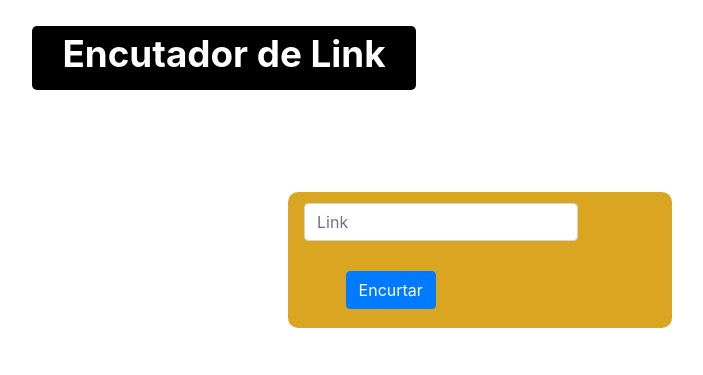
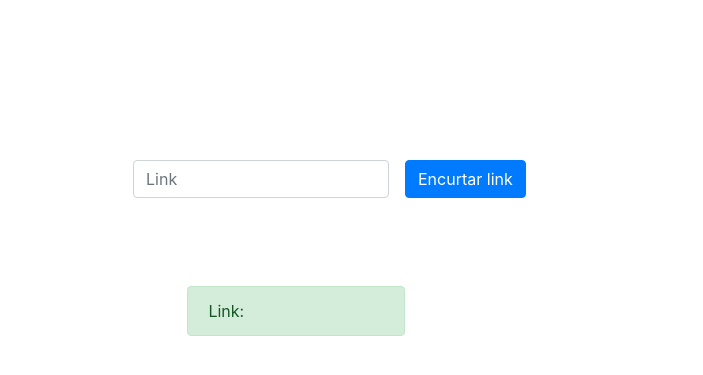
Before and after one commit to Filipe-uefs/Encurtador-de-Link, a Flask app: page / in a window 1280 px wide. Shown: the top 375 px of the page, without its empty margins (160-863 px from the left). Run offline with Flask 2, Linux system fonts and the light colour scheme; some libraries are stand-ins or nearby versions.

Commit message:
update layout and show new link

```diff
--- a/static/css/style.css
+++ b/static/css/style.css
@@ -1,34 +1,35 @@
-
 
 body{
 	margin: auto;
-	background-color: blue;
-}
-
-.title{
-	margin-top: 2%;
-	margin-left: 15%;
-	text-align: center;
-	background-color: black;
-	color: red;
-	width: 30%;
-	height: 8%;
-	border-radius: 5px;
-	color: white;
-	font-size: 2.3em;
-	font-weight: bold;
 }
 
 
-.form-inline {
-	margin-top: 8%;
-	margin-left: 35%;
-	background-color: goldenrod;
-	width: 30%;
-	height: 17%;
-	border-radius: 10px;
+
+@media (max-width: 599px) {
+	form {
+		margin-left: 12vw;
+		margin-top: 20vh;
+	}
+
+	form button {
+		margin-left: 16vw;
+	}
+
 }
 
-.form-inline button{
-	margin-left: 15%;
+@media (min-width: 600px) {
+	form {
+		margin-left: 15vw;
+		margin-top: 20vh;
+	}
+
+	#link {
+		width: 20vw;
+	}
+
+	#display-link {
+		margin-top: 10vh;
+		margin-left: 20.5vw;
+		width: 17vw;
+	}
 }
--- a/static/js/app.js
+++ b/static/js/app.js
@@ -1,14 +1,14 @@
 
 const bnt = document.getElementById("send")
-bnt.addEventListener("click", function(e){
+bnt.addEventListener("click", function (e) {
     e.preventDefault();
     var link = document.getElementById("link").value;
     link = link.trim()
-    if(link==""){
+    if (link == "") {
         alert("Link requerido")
         return
     }
-    async function registerLink(){
+    async function registerLink() {
         try {
             const response = await fetch("http://127.0.0.1:5000/registerLink", {
                 method: 'POST',
@@ -16,11 +16,11 @@ bnt.addEventListener("click", function(e){
                     'Accept': 'application/json',
                     'Content-Type': 'application/json'
                 },
-        body: JSON.stringify({link: link})
+                body: JSON.stringify({ link: link })
             })
             const data = await response.json()
-        console.log(data)
-       } catch(error){
+            document.getElementById("display-link").innerHTML = `Link http://127.0.0.1:5000/${data["index"]}`;
+        } catch (error) {
             console.error("erro")
         }
     }
--- a/templates/index.html
+++ b/templates/index.html
@@ -1,19 +1,26 @@
-<!-- templates/index.html -->
-<html>
+<!DOCTYPE html>
+<html lang="en">
 <head>
-    <title>Flask Shop</title>
+	<meta charset="UTF-8">
+	<meta http-equiv="X-UA-Compatible" content="IE=edge">
+	<meta name="viewport" content="width=device-width, initial-scale=1.0">
+	<title>Encurtador de link</title>
+	<link rel="stylesheet" href="https://maxcdn.bootstrapcdn.com/bootstrap/4.0.0/css/bootstrap.min.css" integrity="sha384-Gn5384xqQ1aoWXA+058RXPxPg6fy4IWvTNh0E263XmFcJlSAwiGgFAW/dAiS6JXm" crossorigin="anonymous">
 	<link rel="stylesheet" href="../static/css/style.css">
-    <link rel="stylesheet" href="https://maxcdn.bootstrapcdn.com/bootstrap/4.0.0/css/bootstrap.min.css" integrity="sha384-Gn5384xqQ1aoWXA+058RXPxPg6fy4IWvTNh0E263XmFcJlSAwiGgFAW/dAiS6JXm" crossorigin="anonymous">
 </head>
 <body>
-
-	<p class="title">Encutador de Link</p>
+	<div class="container">
 		<form class="form-inline">
 			<div class="form-group mx-sm-3 mb-2">
 			  <input type="text" class="form-control" id="link" placeholder="Link">
 			</div>
-	  <button type="submit" class="btn btn-primary mb-2" id="send">Encurtar</button>
+			<button type="submit" class="btn btn-primary mb-2" id="send">Encurtar link</button>
 		  </form>
+
+		  <div class="alert alert-success" role="alert" id="display-link">
+			Link:
+		  </div>
+	  </div>
 </body>
 <script src="../static/js/app.js" charset="utf-8"></script>
 </html>
```
Also changed, not shown: db/database.db, 1 other file. Lines whose indentation alone changed are shown as unchanged.
